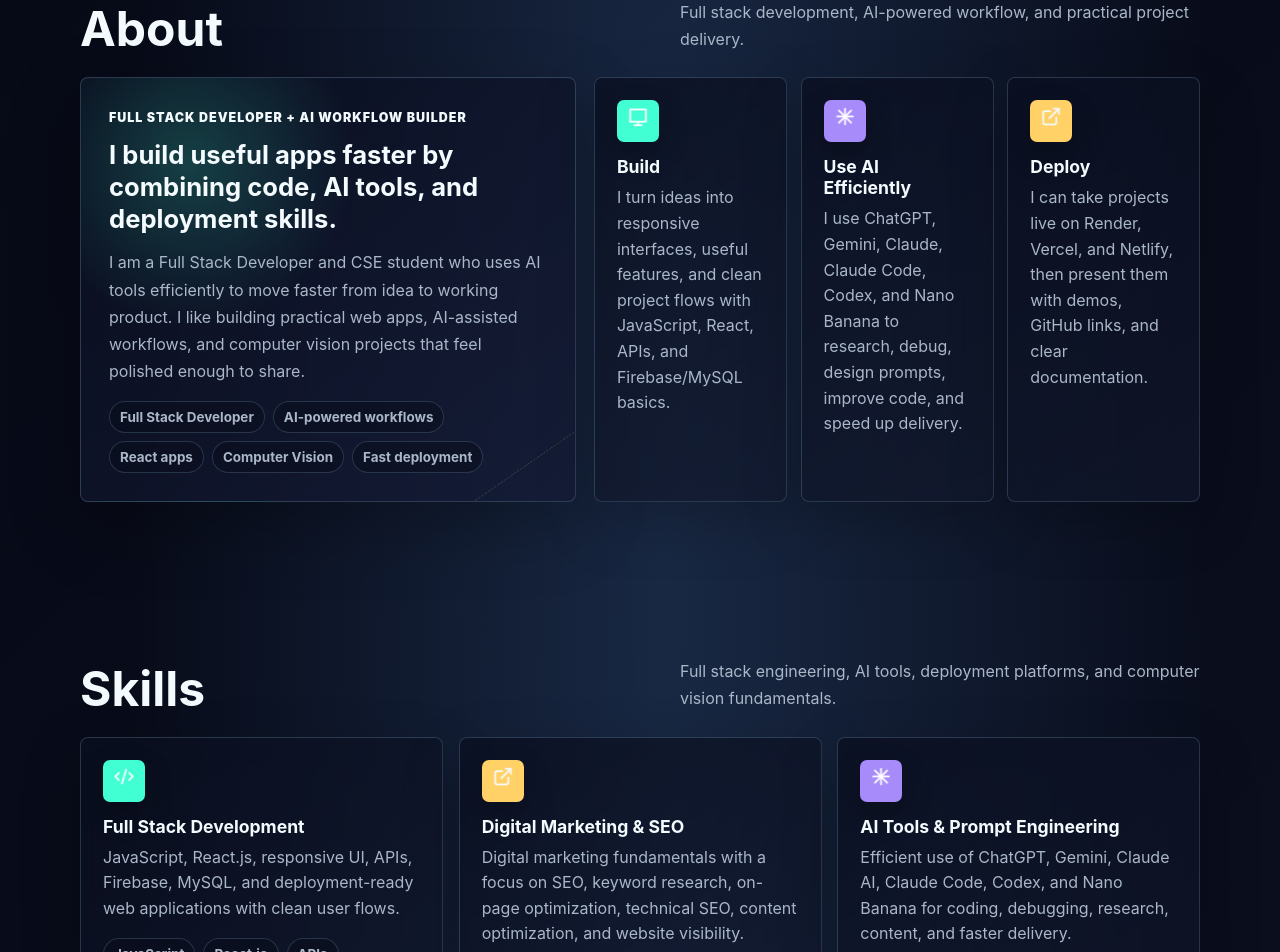
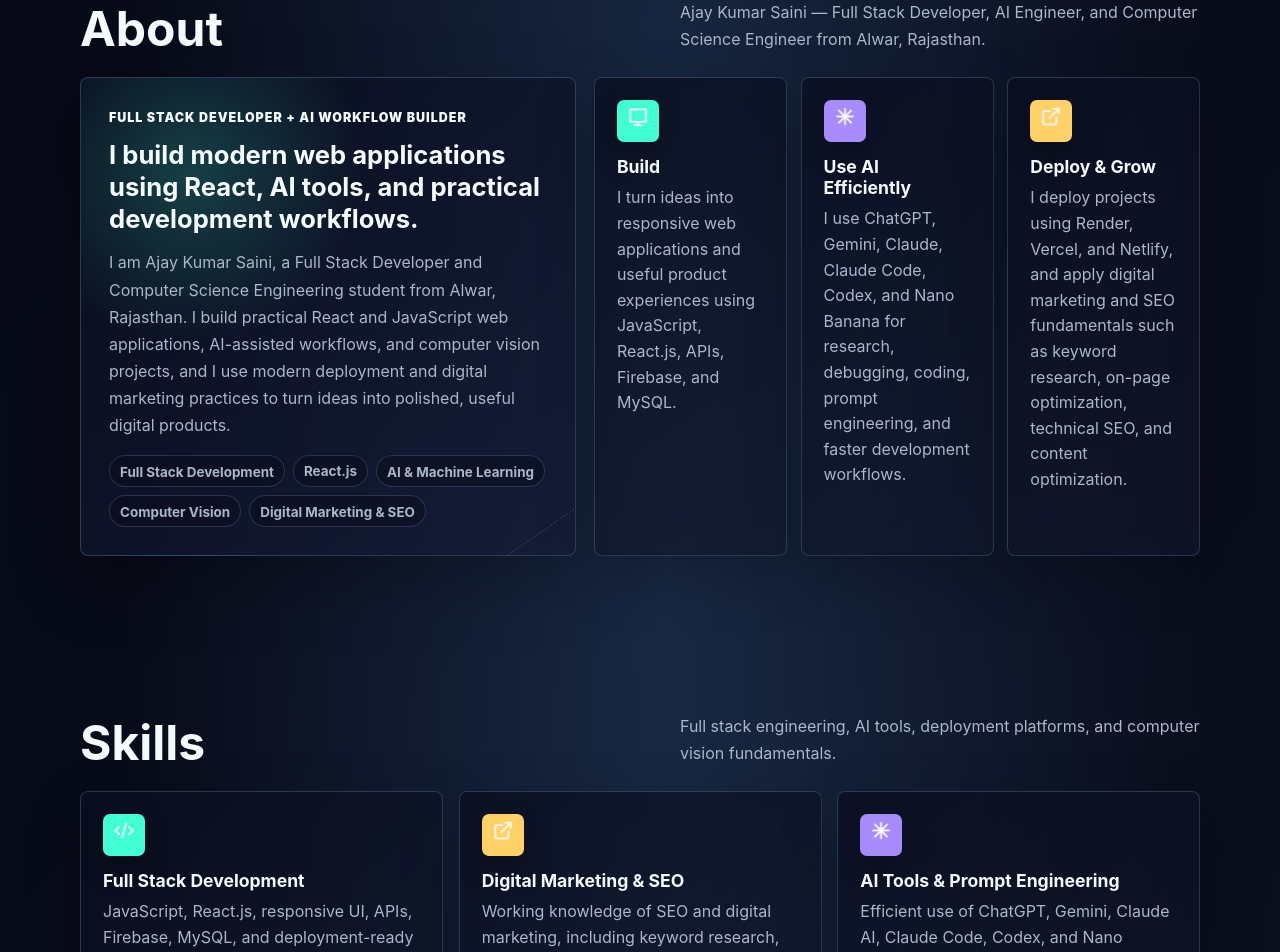
Before and after one commit to MR-Ajay1804/New-Portfolio-, a React (Vite) app: page / in a window 1280 px wide. Shown: the part 1040-1992 px from the top of the page. Built offline with nearby package versions, Linux system fonts and the light colour scheme.

Commit message:
Improve profile structured data

```diff
--- a/src/App.jsx
+++ b/src/App.jsx
@@ -109,8 +109,8 @@
   icon: "external",
   tone: "gold",
   title: "Digital Marketing & SEO",
-    text: "Digital marketing fundamentals with a focus on SEO, keyword research, on-page optimization, technical SEO, content optimization, and website visibility.",
-    tags: ["SEO", "Keyword Research", "On-Page SEO"]
+  text: "Working knowledge of SEO and digital marketing, including keyword research, on-page SEO, technical SEO, content optimization, and improving website search visibility.",
+  tags: ["SEO", "Keyword Research", "Technical SEO"]
 },
 
   {
@@ -163,12 +163,37 @@
 
 ],
 about: {
-    intro: "I am a Full Stack Developer and CSE student who uses AI tools efficiently to move faster from idea to working product. I like building practical web apps, AI-assisted workflows, and computer vision projects that feel polished enough to share.",
-    focus: ["Full Stack Developer", "AI-powered workflows", "React apps", "Computer Vision", "Fast deployment"],
+  intro: "I am Ajay Kumar Saini, a Full Stack Developer and Computer Science Engineering student from Alwar, Rajasthan. I build practical React and JavaScript web applications, AI-assisted workflows, and computer vision projects, and I use modern deployment and digital marketing practices to turn ideas into polished, useful digital products.",
+
+  focus: [
+    "Full Stack Development",
+    "React.js",
+    "AI & Machine Learning",
+    "Computer Vision",
+    "Digital Marketing & SEO"
+  ],
+
   cards: [
-      { icon: "monitor", tone: "mint", title: "Build", text: "I turn ideas into responsive interfaces, useful features, and clean project flows with JavaScript, React, APIs, and Firebase/MySQL basics." },
-      { icon: "sparkle", tone: "violet", title: "Use AI Efficiently", text: "I use ChatGPT, Gemini, Claude, Claude Code, Codex, and Nano Banana to research, debug, design prompts, improve code, and speed up delivery." },
-      { icon: "external", tone: "gold", title: "Deploy", text: "I can take projects live on Render, Vercel, and Netlify, then present them with demos, GitHub links, and clear documentation." }
+    {
+      icon: "monitor",
+      tone: "mint",
+      title: "Build",
+      text: "I turn ideas into responsive web applications and useful product experiences using JavaScript, React.js, APIs, Firebase, and MySQL."
+    },
+
+    {
+      icon: "sparkle",
+      tone: "violet",
+      title: "Use AI Efficiently",
+      text: "I use ChatGPT, Gemini, Claude, Claude Code, Codex, and Nano Banana for research, debugging, coding, prompt engineering, and faster development workflows."
+    },
+
+    {
+      icon: "external",
+      tone: "gold",
+      title: "Deploy & Grow",
+      text: "I deploy projects using Render, Vercel, and Netlify, and apply digital marketing and SEO fundamentals such as keyword research, on-page optimization, technical SEO, and content optimization."
+    }
   ]
 },
   education: [
@@ -192,78 +217,110 @@
   projects: [
   {
     title: "Weed Detection AI",
-      type: "Deployed AI / ML Web App",
-      text: "A deployed precision-farming classifier that lets users upload plant images and predicts weed or crop output through a trained image-processing pipeline.",
-      role: "Built the web experience, connected the prediction flow, prepared project presentation, and deployed it on Render.",
-      tags: ["Python", "ML", "Render"],
+    type: "AI / Machine Learning & Computer Vision Web App",
+    text: "An AI-powered weed detection web application that uses plant image uploads and a trained image-processing pipeline to identify weeds and crops for practical precision-farming use cases.",
+    role: "Built the web experience, connected the image prediction workflow, prepared the project presentation, and deployed the application on Render.",
+    tags: ["Python", "Machine Learning", "Computer Vision", "Render"],
     visual: "sparkle",
     tone: "mint",
-      highlights: ["Live Render deployment", "Image upload workflow", "Research-backed AI project"],
+    highlights: [
+      "Live Render deployment",
+      "Image upload and prediction",
+      "AI-powered plant classification",
+      "Research-backed project"
+    ],
     actions: [
       { label: "Live Demo", href: links.demos.weedDetection, icon: "external" },
       { label: "GitHub", href: links.repos.weedDetection, icon: "github" },
       { label: "Research Paper", href: links.weedPaper, icon: "book" }
     ]
   },
+
   {
     title: "Sign Language Detection",
-      type: "Computer Vision Project",
-      text: "A Python computer vision project focused on recognizing hand gestures and translating signs into readable output using real-time detection concepts.",
-      role: "Created the detection workflow and dataset processing flow; deployment is planned next.",
-      tags: ["Python", "OpenCV", "AI"],
+    type: "Python & Computer Vision Project",
+    text: "A Python and OpenCV computer vision project for recognizing hand gestures and signs through image processing and real-time detection concepts.",
+    role: "Created the gesture-detection workflow and dataset processing pipeline while developing practical computer vision skills.",
+    tags: ["Python", "OpenCV", "Computer Vision", "AI"],
     visual: "hand",
     tone: "blue",
-      highlights: ["Gesture recognition", "Dataset processing", "Computer vision practice"],
+    highlights: [
+      "Gesture recognition",
+      "Image processing",
+      "Dataset processing",
+      "Computer vision practice"
+    ],
     actions: [
       { label: "GitHub", href: links.repos.signLanguage, icon: "github" }
     ]
   },
+
   {
     title: "Task Manager",
-      type: "Productivity Web App",
-      text: "A clean task workflow app for creating, tracking, and organizing daily work with a simple dashboard and practical task forms.",
-      role: "Built the responsive app flow, task creation experience, and live deployment.",
-      tags: ["JavaScript", "React", "Vercel"],
+    type: "React Productivity Web Application",
+    text: "A responsive task management web application for creating, tracking, and organizing daily tasks through a simple dashboard and practical task workflow.",
+    role: "Built the responsive application flow, task creation experience, dashboard interface, and live deployment.",
+    tags: ["JavaScript", "React.js", "Web App", "Vercel"],
     visual: "tasks",
     tone: "mint",
-      highlights: ["Live Vercel app", "Task dashboard", "Daily productivity flow"],
+    highlights: [
+      "Live Vercel deployment",
+      "Task dashboard",
+      "Task creation workflow",
+      "Responsive interface"
+    ],
     actions: [
       { label: "Live Demo", href: links.demos.taskManager, icon: "external" },
       { label: "GitHub", href: links.repos.taskManager, icon: "github" }
     ]
   },
+
   {
     title: "CSV Dashboard",
-      type: "Data Visualization",
-      text: "An interactive dashboard for turning CSV data into readable insights with charts, filters, and summary views. Useful for exploring tabular data quickly.",
-      role: "Designed the data exploration flow and deployed the dashboard for live use.",
-      tags: ["JavaScript", "Charts", "Dashboard"],
+    type: "React Data Visualization Dashboard",
+    text: "An interactive CSV data dashboard that converts tabular data into readable insights using charts, filters, summaries, and data exploration features.",
+    role: "Designed the data exploration workflow, chart-based visualization experience, and deployed the dashboard for live use.",
+    tags: ["JavaScript", "React.js", "Data Visualization", "Charts"],
     visual: "chart",
     tone: "blue",
+    highlights: [
+      "Interactive charts",
+      "CSV data analysis",
+      "Filters and summaries",
+      "Live deployment"
+    ],
     actions: [
       { label: "Live Demo", href: links.demos.csvDashboard, icon: "external" },
       { label: "GitHub", href: links.repos.csvDashboard, icon: "github" }
     ]
   },
+
   {
     title: "Library Management System",
-      type: "Full Stack Web App",
-      text: "A deployed library system for managing books and library operations with a practical admin-style interface, structured records, and smooth data handling.",
-      role: "Built a practical full-stack management workflow and deployed it on Render.",
-      tags: ["Node.js", "JavaScript", "Render"],
+    type: "Full Stack Web Application",
+    text: "A full-stack library management web application for organizing books and library operations with structured records, data handling, and an admin-style interface.",
+    role: "Built the full-stack management workflow and deployed the application on Render.",
+    tags: ["Node.js", "JavaScript", "MySQL", "Full Stack", "Render"],
     visual: "library",
     tone: "gold",
+    highlights: [
+      "Full-stack workflow",
+      "Book management",
+      "Structured data handling",
+      "Live Render deployment"
+    ],
     actions: [
       { label: "Live Demo", href: links.demos.library, icon: "external" },
       { label: "GitHub", href: links.repos.library, icon: "github" }
     ]
   },
+
   {
     title: "3D Portfolio Website",
-      type: "Personal Brand",
-      text: "A modern React portfolio with animated visual depth, responsive sections, recruiter-ready project links, and a clean personal presentation for deployment.",
-      role: "Designed and built the portfolio as a futuristic personal brand experience.",
-      tags: ["React", "Vite", "Netlify"],
+    type: "React Personal Portfolio & Personal Brand",
+    text: "A modern React and Vite developer portfolio featuring animated visual design, responsive sections, project showcases, AI assistance, and SEO-focused personal branding.",
+    role: "Designed and built the portfolio as a futuristic personal brand experience, including the Ask Ajay AI assistant and SEO setup.",
+    tags: ["React.js", "Vite", "Netlify", "SEO", "AI"],
     visual: "layers",
     tone: "violet",
     actions: [
--- a/src/components/About.jsx
+++ b/src/components/About.jsx
@@ -5,17 +5,33 @@
 
   return (
     <section id="about">
-      <SectionHead title="About">Full stack development, AI-powered workflow, and practical project delivery.</SectionHead>
+      <SectionHead title="About">
+        Ajay Kumar Saini — Full Stack Developer, AI Engineer, and Computer Science Engineer from Alwar, Rajasthan.
+      </SectionHead>
+
       <div className="about-layout">
         <article className="about-copy" data-reveal>
-          <span className="project-type">Full Stack Developer + AI Workflow Builder</span>
-          <h3>I build useful apps faster by combining code, AI tools, and deployment skills.</h3>
+          <span className="project-type">
+            Full Stack Developer + AI Workflow Builder
+          </span>
+
+          <h3>
+            I build modern web applications using React, AI tools, and
+            practical development workflows.
+          </h3>
+
           <p>{about.intro}</p>
+
           <Tags items={about.focus} />
         </article>
+
         <div className="about-cards">
           {about.cards.map((item) => (
-            <article className="panel about-card" data-reveal key={item.title}>
+            <article
+              className="panel about-card"
+              data-reveal
+              key={item.title}
+            >
               <IconBox name={item.icon} tone={item.tone} />
               <h3>{item.title}</h3>
               <p>{item.text}</p>
--- a/src/resume.jsx
+++ b/src/resume.jsx
@@ -90,7 +90,10 @@
 
       <section className="resume-hero">
         <div className="identity-card reveal">
-          <img src={profileImage} alt="Ajay Kumar Saini" />
+          <img
+  src={profileImage}
+  alt="Ajay Kumar Saini - Full Stack Developer and AI Engineer"
+/>
           <div>
             <p className="eyebrow">Professional Resume</p>
             <h1>Ajay Kumar Saini</h1>
```
Also changed, not shown: index.html (+9 -0 lines), src/components/Hero.jsx (+79 -16 lines). Lines whose indentation alone changed are shown as unchanged.
